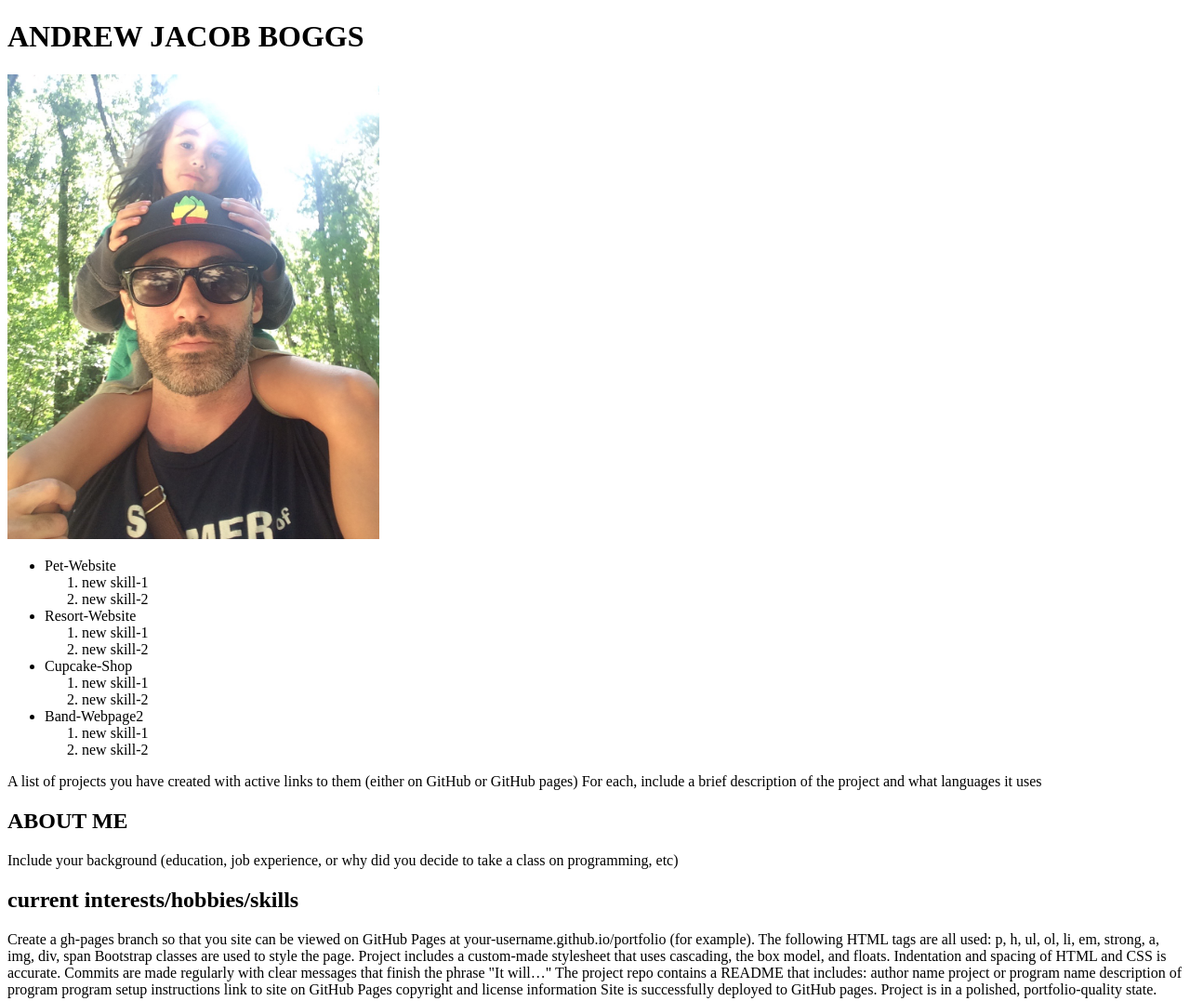
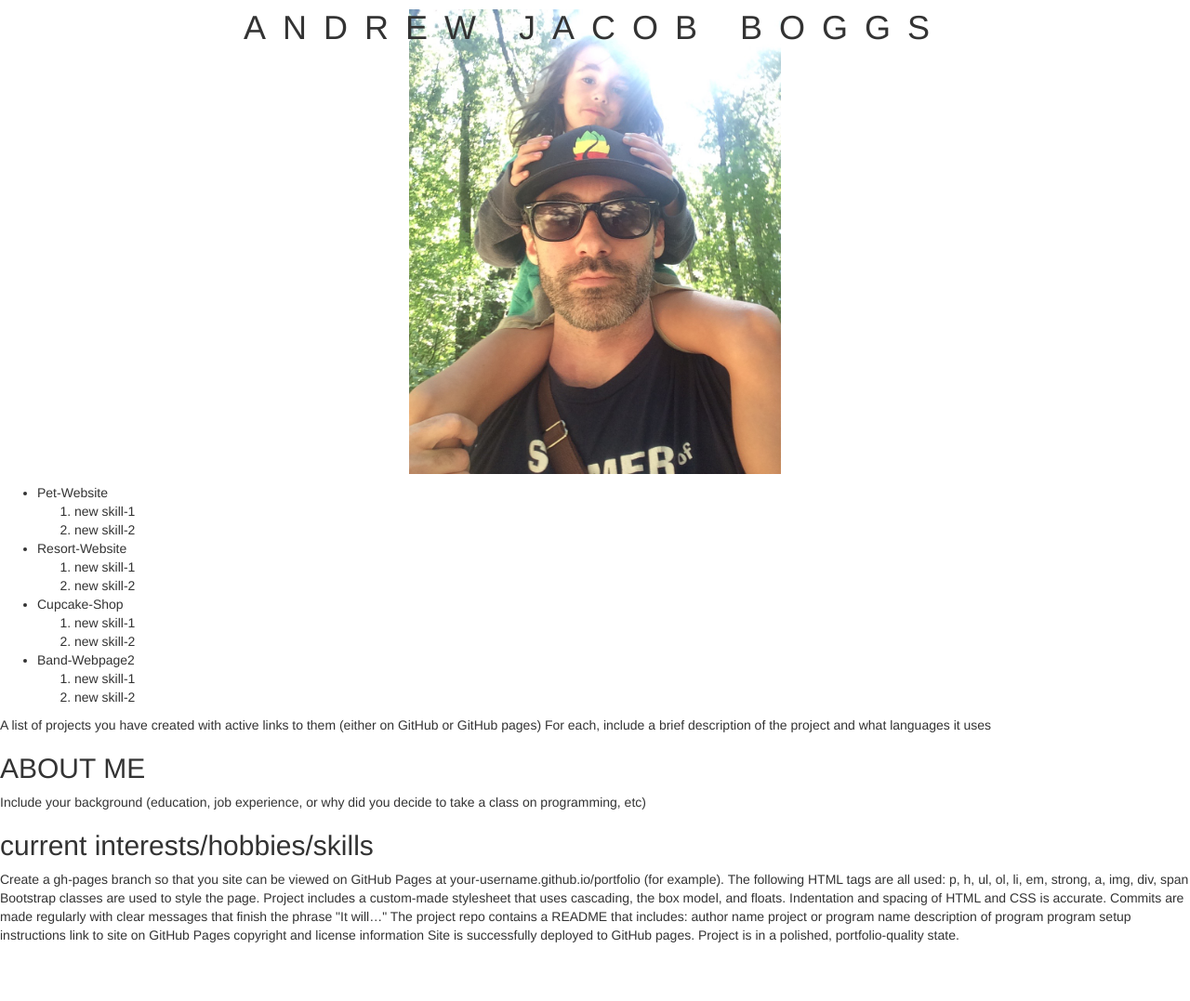
Before and after one commit to ANDYBOGGS/portfolio-page, a plain HTML site: page index.html in a window 1280 px wide. Shown: the whole page at 93% size. After the commit the page ends 1026 px from the top, so only its background shows below. Drawn offline with Linux system fonts and the light colour scheme.

Commit message:
add fixed position h1 and img align-center

```diff
--- a/css/styles.css
+++ b/css/styles.css
@@ -0,0 +1,16 @@
+h1 {
+  text-align: center;
+  letter-spacing: .5em;
+  position: fixed;
+  top: 0px;
+  left: 0px;
+  padding: 10px;
+  margin: 0px;
+  width: 100%;
+
+}
+
+img.align-center {
+  display: block;
+  margin: 10px auto;
+}
--- a/index.html
+++ b/index.html
@@ -1,14 +1,14 @@
 <!DOCTYPE html>
 <html>
   <head>
-
+    <link href="css/bootstrap.css" rel="stylesheet" type="text/css">
     <link href="css/styles.css" rel="stylesheet" type="text/css">
     <title>Portfolio Landing Page</title>
   </head>
   <body>
     <h1>ANDREW JACOB BOGGS</h1>
 
-    <img src="img/AJB-NCB.jpg" alt="a picture of AJB" width=400 height=500>
+    <img src="img/AJB-NCB.jpg" alt="a picture of AJB" width=400 height=500 class="align-center">
 
   <ul>
     <li>Pet-Website</li>
```
